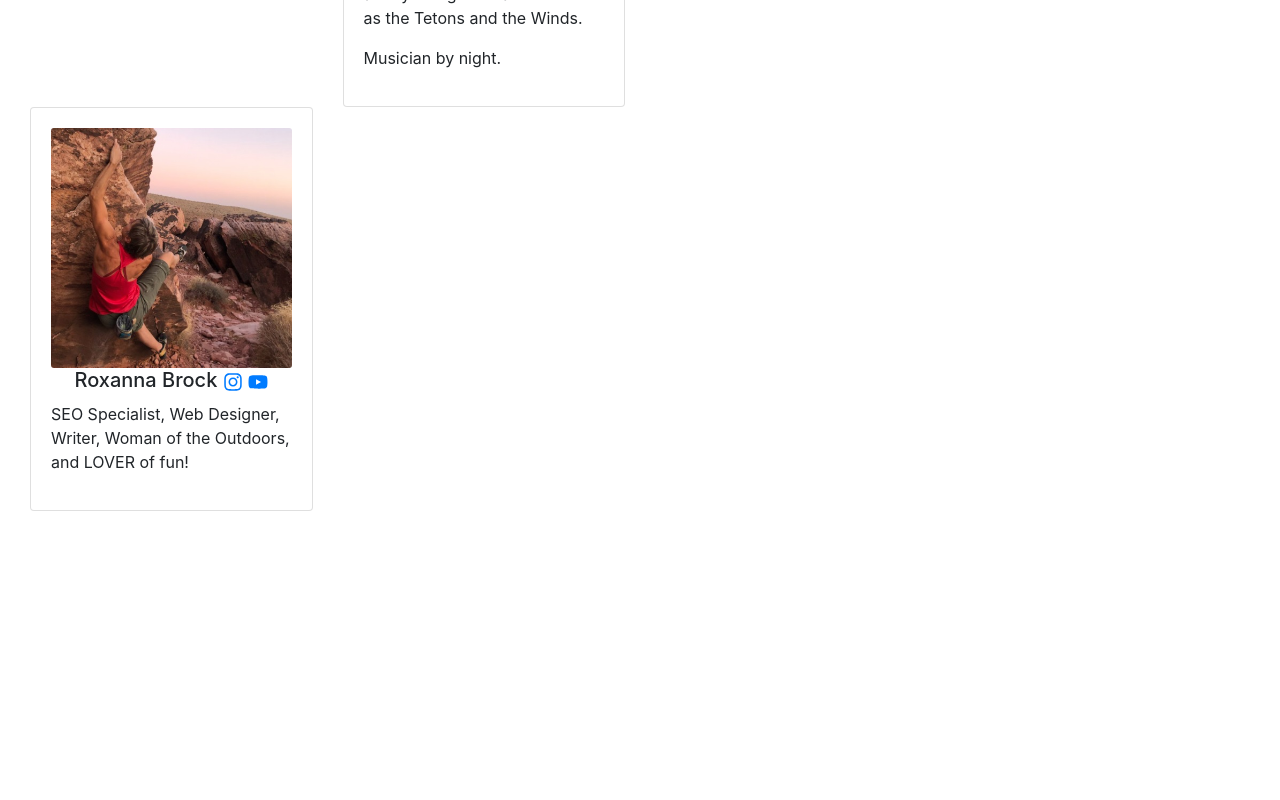
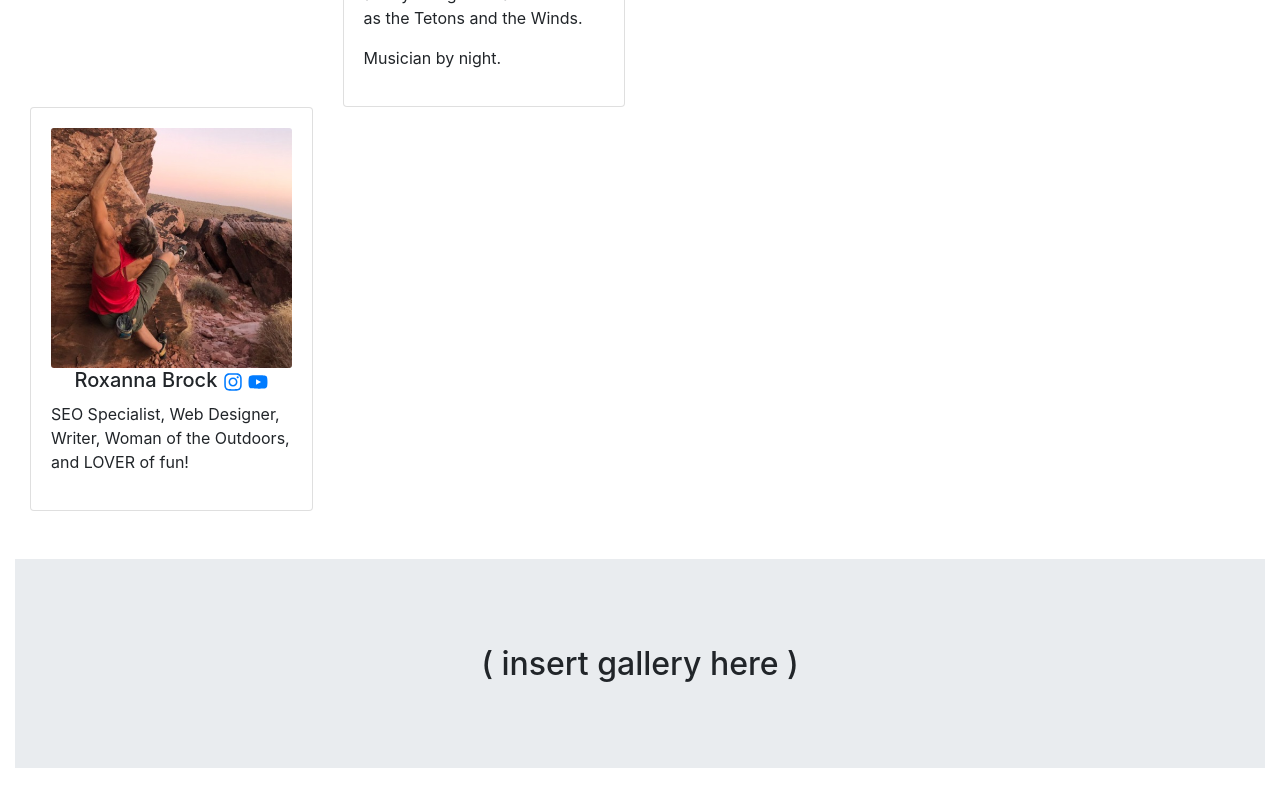
Before and after one commit to j-poneil/desert-rock-sports, a React (Create React App) app: page /guiding in a window 1280 px wide. Shown: the part 6691-7491 px from the top of the page. Before the commit the page ends 7218 px from the top, so only its background shows below. Built offline with nearby package versions, Linux system fonts and the light colour scheme; a web font is replaced by a local one.

Commit message:
placeholder for gallery

```diff
--- a/src/components/Guiding.js
+++ b/src/components/Guiding.js
@@ -138,26 +138,10 @@ export default function Guiding(){
                 </Row>
             </Container>
 
-            {/* <Jumbotron fluid className="text-center mt-5">
-                <h2>
-                    Have any questions?
-                </h2>
-            </Jumbotron> */}
-
-            {/* //! WORK HERE */}
-            {/* <Container fluid>
-                <Card>
-                    <Card.Body>
-                        <Card.Title></Card.Title>
-                        <Card.Text>
-                            ( Contact info, if you have more questions, for corporate or other special cases, etc... )
-                        </Card.Text>
-                        <Card.Text>
-                            ( Guide waivers ??? )
-                        </Card.Text>
-                    </Card.Body>
-                </Card>
-            </Container> */}
+            {/* //! insert gallery here */}
+            <Jumbotron fluid className="text-center mt-5">
+                <h1>( insert gallery here )</h1>
+            </Jumbotron>
 
         </Container>
     );
```
